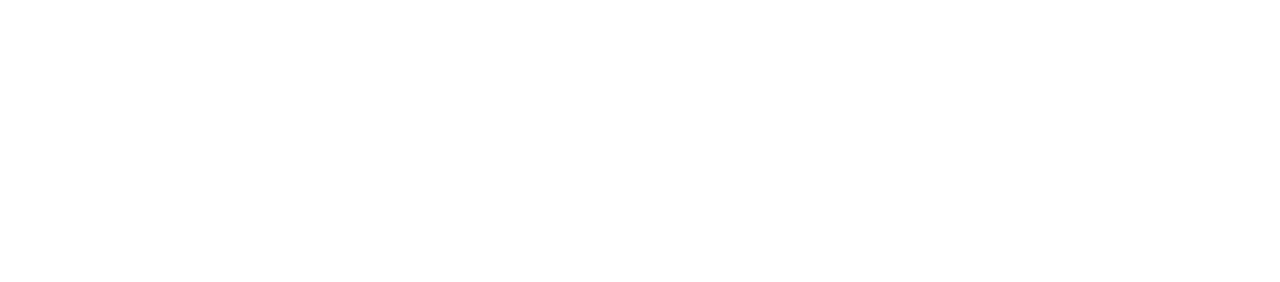
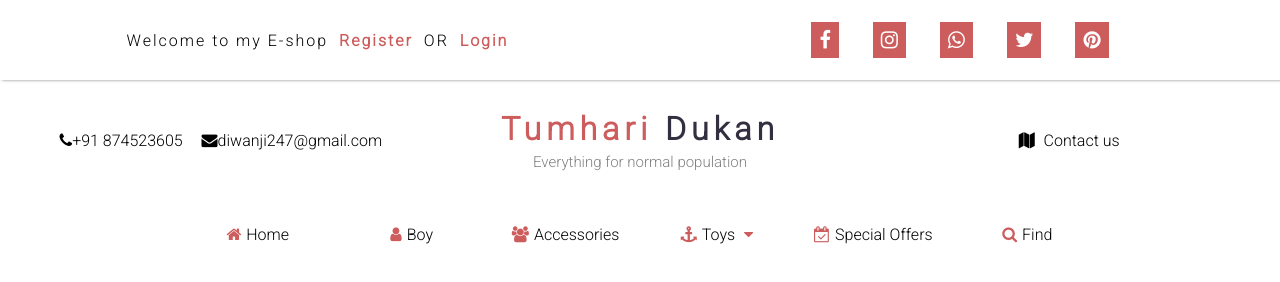
Before and after one commit to Anishkumardiwan/EcommerceWeb-in-HTML-CSS, a plain HTML site: page index.html in a window 1280 px wide. Drawn offline with Linux system fonts and the light colour scheme; a web font is replaced by a local one.

Commit message:
Navigation

```diff
--- a/index.html
+++ b/index.html
@@ -4,17 +4,120 @@
         <meta charset="UTF-8">
         <meta http-equiv="X-UA-Compatible" content="IE=edge">
         <meta name="viewport" content="width=device-width, initial-scale=1.0">
-
         <!-- Custom CSS -->
         <link rel="stylesheet" href="style.css">
 
         <!-- Font Awesome -->
-    <link rel="stylesheet" href="https://cdnjs.cloudflare.com/ajax/libs/font-awesome/4.7.0/css/font-awesome.min.css">
+        <link rel="stylesheet"
+            href="https://cdnjs.cloudflare.com/ajax/libs/font-awesome/4.7.0/css/font-awesome.min.css">
+        <!-- Google Font -->
+        <link rel="preconnect" href="https://fonts.googleapis.com">
+        <link rel="preconnect" href="https://fonts.gstatic.com" crossorigin>
+        <link
+            href="https://fonts.googleapis.com/css2?family=Roboto:wght@300&family=Satisfy&display=swap"
+            rel="stylesheet">
+        <link rel="preconnect" href="https://fonts.googleapis.com">
+        <link rel="preconnect" href="https://fonts.gstatic.com" crossorigin>
+        <link
+            href="https://fonts.googleapis.com/css2?family=Akaya+Kanadaka&display=swap"
+            rel="stylesheet">
 
         <title>EcommerceWeb</title>
 
     </head>
     <body>
 
+        <header>
+
+            <!-- Start First Nav -->
+            <nav class="nav1">
+
+                <!-- Left Side -->
+                <div class="left">
+                    <span>Welcome to my E-shop</span>
+                    <a href="#">Register</a> OR
+                    <a href="#">Login</a>
+                </div>
+
+                <!-- Right Side -->
+                <div class="right">
+                    <i class="fa fa-facebook"></i>
+                    <i class="fa fa-instagram"></i>
+                    <i class="fa fa-whatsapp"></i>
+                    <i class="fa fa-twitter"></i>
+                    <i class="fa fa-pinterest"></i>
+                </div>
+
+            </nav>
+            <!-- End First Nav -->
+
+            <!-- Start 2nd Nav -->
+            <nav class="nav2">
+
+                <!-- Left Side -->
+                <div class="nav2-left">
+                    <i class="fa fa-phone"></i>+91 874523605
+                    <i class="fa fa-envelope"></i>diwanji247@gmail.com
+                </div>
+
+                <!-- Center Side -->
+                <div class="nav2-center">
+                    <h1>Tumhari <span>Dukan</span></h1>
+                    <p>Everything for normal population</p>
+                </div>
+
+                <!-- Right Side -->
+                <div class="nav2-right">
+                    <i class="fa fa-map"></i> Contact us
+                </div>
+
+            </nav>
+            <!-- End 2nd Nav -->
+
+            <!-- start 3rd nav -->
+            <nav class="nav3">
+                <ul>
+                    <li><a href="#"><i class="fa fa-home"></i>Home</a></li>
+                    <li><a href="#"><i class="fa fa-user"></i>Boy</a></li>
+                    <li><a href="#"><i class="fa fa-users"></i>Accessories</a></li>
+                    <li><a href="#"><i class="fa fa-anchor"></i>Toys
+                            <i class="fa fa-caret-down"></i></a>
+                        <ul>
+                            <li><a href="#"><i class="fa fa-clipboard"></i>Wooden</a></li>
+                            <li><a href="#"><i class="fa fa-circle-o"></i>Plastic</a></li>
+                            <li><a href="#"><i class="fa fa-gavel"></i>Iron</a></li>
+                        </ul>
+                    </li>
+                    <li><a href="#"><i class="fa fa-calendar-check-o"></i>Special
+                            Offers</a></li>
+                    <li><a href="#"><i class="fa fa-search"></i>Find</a></li>
+                </ul>
+            </nav>
+            <!-- End 3rd nav -->
+
+        </header>
+
+
+
+
+
+
+
+
+
+
+
+
+
+
+
+
+
+
+
+
+
+
+
     </body>
 </html>
--- a/style.css
+++ b/style.css
@@ -0,0 +1,162 @@
+* {
+  padding: 0;
+  margin: 0;
+  box-sizing: border-box;
+}
+body {
+  scroll-behavior: smooth;
+  font-family: "Roboto", sans-serif;
+  /* font-family: 'Satisfy', cursive; */
+  /* font-family: 'Akaya Kanadaka', cursive; */
+}
+
+:root{
+    --primary: indianred;
+    --secondary: rgba(15,10,29,0.849);
+    --light: #2f3640;
+}
+
+header{
+    width: 100%;
+    height: 100vh;
+}
+
+.nav1{
+    /* border: 5px solid red; */
+    width: 100%;
+    height: 80px;
+    display: flex;
+    justify-content: space-around;
+    align-items: center;
+    flex-wrap: wrap;
+    box-shadow: 2px 0px 3px grey;
+    text-align: center;
+}
+
+.nav1 .left{
+    flex-basis: 50%;
+    letter-spacing: 2px;
+}
+
+.nav1 .left a{
+    text-decoration: none;
+    color: var(--primary);
+    font-weight: bold;
+    margin: 0px 5px;
+}
+
+.nav1 .right{
+    flex-basis: 50%;
+}
+
+.nav1 .right i{
+    font-size: 20px;
+    margin: 0px 15px;
+    background-color: var(--primary);
+    color: white;
+    padding: 8px;
+    cursor: pointer;
+    transition: 0.4s ease-in-out;
+}
+
+.nav1 .right i:hover{
+    transform: rotate(360deg);
+}
+
+.nav2{
+    width: 100%;
+    height: 120px;
+    display: flex;
+    justify-content: space-between;
+    align-items: center;
+    flex-wrap: wrap;
+    text-align: center;
+}
+
+.nav2 .nav2-left,.nav2 .nav2-center,.nav2 .nav2-right{
+    /* border: 5px solid red; */
+    flex-basis: 30%;
+    margin: auto;
+    cursor: pointer;
+}
+
+.nav2 .nav2-left i{
+    margin-left: 15px;
+}
+
+.nav2 .nav2-center h1{
+    color: var(--primary);
+    font-size: 2rem;
+    letter-spacing: 5px;
+    font-weight: bold;
+}
+
+.nav2 .nav2-center h1 span{
+    color: var(--secondary);
+}
+
+.nav2 .nav2-center p{
+    color: grey;
+    font-size: 15px;
+    margin-top: 5px;
+}
+
+.nav2 .nav2-right i{
+    margin: 0px 5px;
+}
+
+.nav3{
+    /* border: 5px solid red; */
+    width: 100%;
+    line-height: 70px;
+}
+
+.nav3 ul{
+    list-style: none;
+    text-align: center;
+}
+
+.nav3 ul li{
+    /* border: 1px solid red; */
+    display: inline-block;
+    width: 150px;
+    position: relative;
+    z-index: 99;
+}
+
+.nav3 ul li a{
+    /* border: 1px solid purple; */
+    text-decoration: none;
+    color: black;
+    font-weight: 500;
+    display: block;
+}
+
+.nav3 ul li a:hover{
+    color: var(--primary);
+}
+
+.nav3 ul li i{
+    color: var(--primary);
+    margin: 0px 5px;
+}
+
+/* Drop Down Menu */
+/* ================================================= */
+.nav3 ul ul{
+    position: absolute;
+    top: 70px;
+    left: 0;
+    display: none;
+}
+
+.nav3 ul ul li{
+    background-color: white;
+    border-bottom: 1px solid var(--primary);
+}
+
+.nav3 ul li:hover>ul{
+    display: block;
+}
+
+/* ================================================== */
```
Lines whose indentation alone changed are shown as unchanged.
